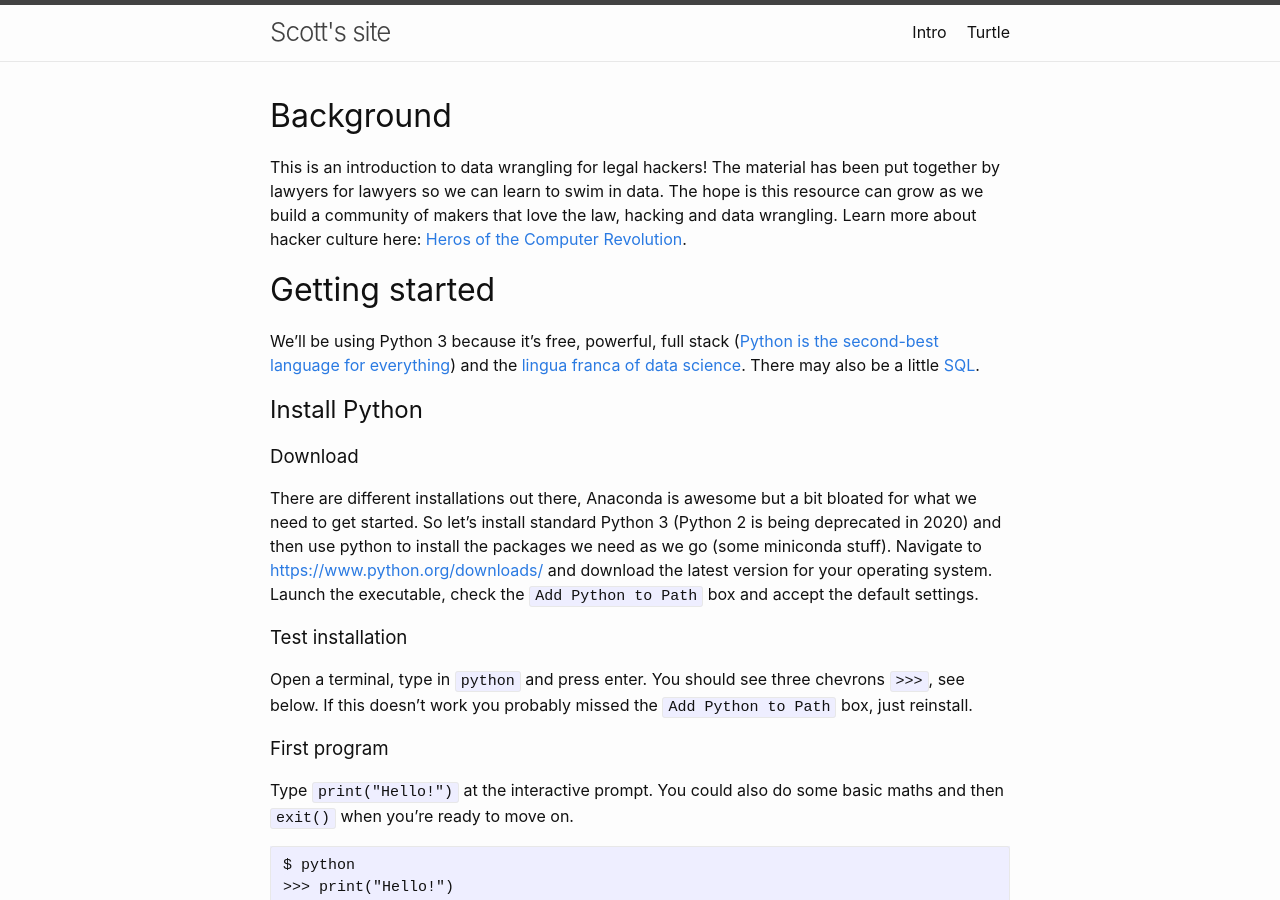
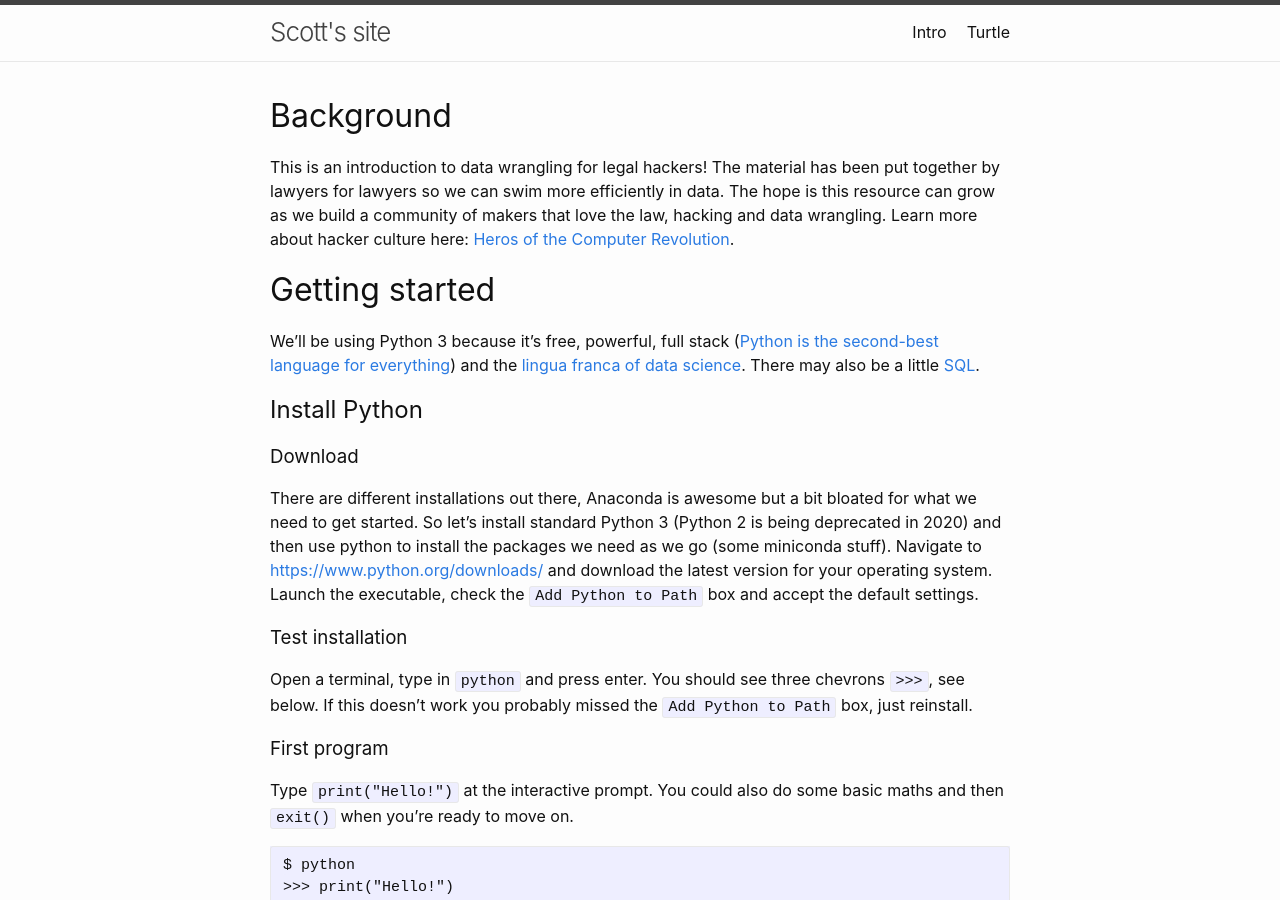
Before and after one commit to halkyard/lh, a Jekyll site: the page built from intro.md, in a window 1280 px wide and 900 px high. Built offline with Jekyll 4.4.1, drawn with Linux system fonts in a browser that asks for light colours.

Commit message:
Update intro.md

```diff
--- a/intro.md
+++ b/intro.md
@@ -4,7 +4,7 @@
 nav_order: 1
 ---
 # Background
-This is an introduction to data wrangling for legal hackers!  The material has been put together by lawyers for lawyers so we can learn to swim in data.  The  hope is this resource can grow as we build a community of makers that love the law, hacking and data wrangling. Learn more about hacker culture here: [Heros of the Computer Revolution](https://en.wikipedia.org/wiki/Hackers:_Heroes_of_the_Computer_Revolution).
+This is an introduction to data wrangling for legal hackers!  The material has been put together by lawyers for lawyers so we can swim more efficiently in data.  The  hope is this resource can grow as we build a community of makers that love the law, hacking and data wrangling. Learn more about hacker culture here: [Heros of the Computer Revolution](https://en.wikipedia.org/wiki/Hackers:_Heroes_of_the_Computer_Revolution).
 
 # Getting started
 
```
